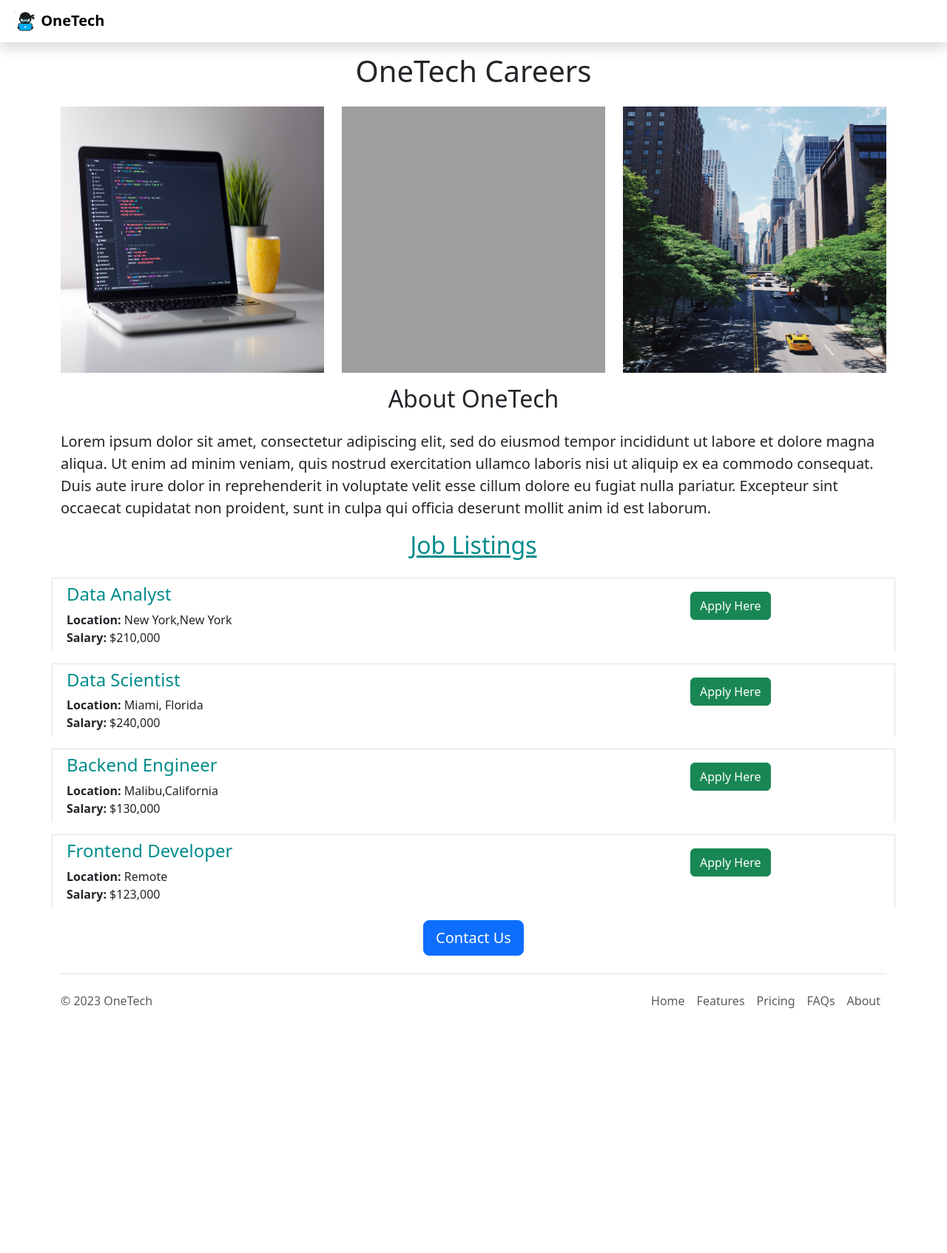
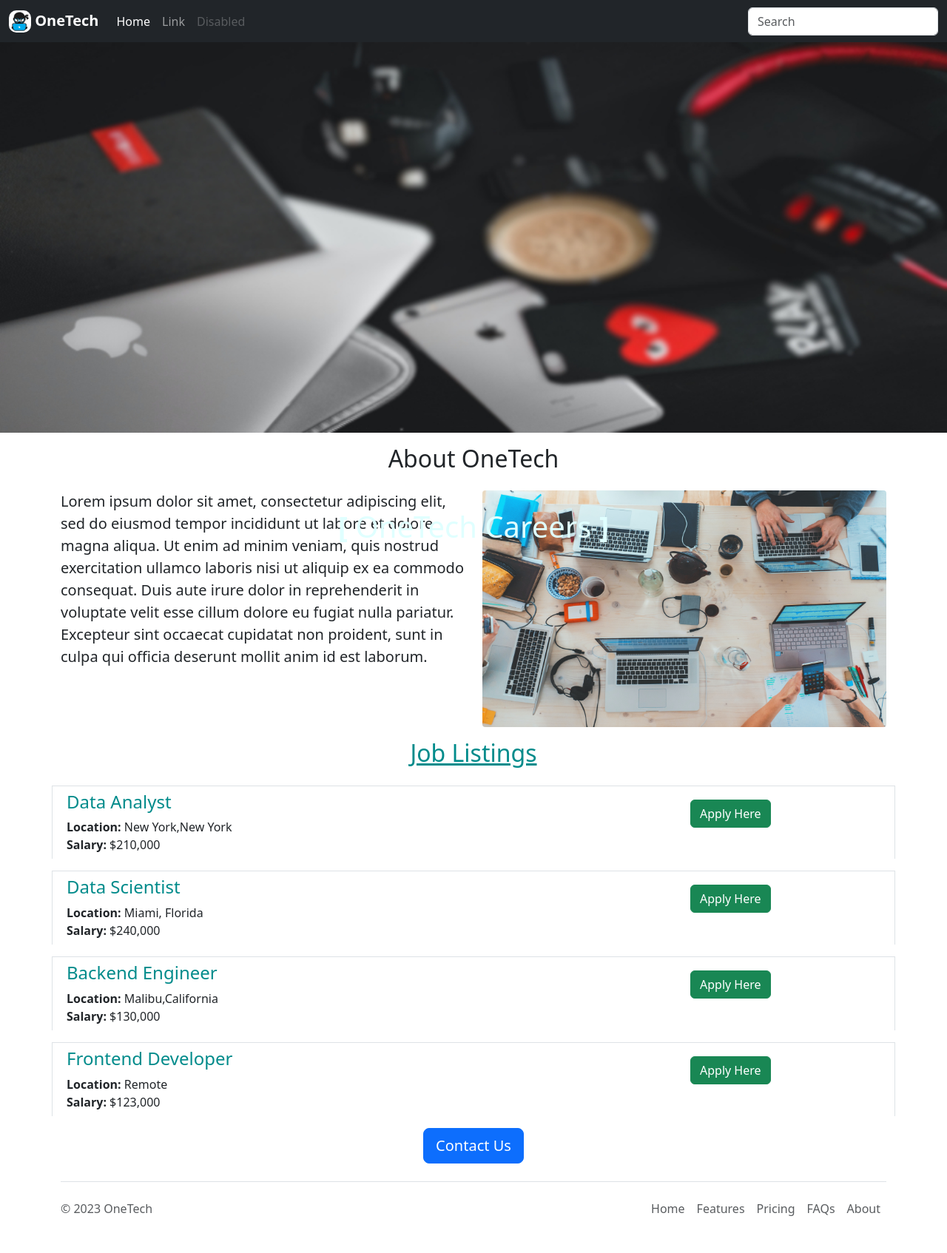
Before and after one commit to danielh59/careers-website, a Flask app: page / in a window 1280 px wide. Shown: the whole page at 74% size. Before the commit the page ends 1363 px from the top, so only its background shows below. Run offline with Flask 3, Linux system fonts and the light colour scheme.

Commit message:
changes to home & navbar advanced

```diff
--- a/templates/home.html
+++ b/templates/home.html
@@ -6,26 +6,27 @@
 		<title>OneTech Careers</title>
 		<link href="https://cdn.jsdelivr.net/npm/bootstrap@5.3.0-alpha3/dist/css/bootstrap.min.css" rel="stylesheet" integrity="sha384-KK94CHFLLe+nY2dmCWGMq91rCGa5gtU4mk92HdvYe+M/SXH301p5ILy+dN9+nJOZ" crossorigin="anonymous">
 		<style> #banner {
-			height: 360px;
 			width: 100%;
+			height: 320;
+		}
+		#header {
+			color:lightcyan;
 		}
 		</style>
 	</head>
 	<body>
-		{% include 'navbar_basic.html' %}
+		{% include 'navbar_advanced.html' %}
+		<div><img class="img-fluid mx-auto d-block" id="banner" src="static/cdg_darkbg_sm.jpg">
+			<h1 id="header" class="text-center mt-3 mb-4 carousel-caption"><b>[</b> {{company_name}} Careers <b>]</b> </h1>
+		</div>
 		<div class="container">
-			<div class="row">
-				<h1 class="text-center mt-3 mb-4"> {{company_name}} Careers</h1>
-				<div class="col-md-4"><img class="img-responsive" id="banner" src="http://127.0.0.1:5000/static/tech_home_banner.jpg" class="rounded">
-				</div>
-				<div class="col-md-4"><img id="banner" class="img-responsive" src="http://127.0.0.1:5000/static/woc_tech.jpg" class="rounded">
-				</div>
-				<div class="col-md-4"><img id="banner" class="img-responsive" src="http://127.0.0.1:5000/static/nyc.jpg" class="rounded">
+			<h2 class="text-center mt-3 mb-4"> About {{company_name}}</h2>
+			<div class="row mb-6">
+				<p class="lead col-6" > Lorem ipsum dolor sit amet, consectetur adipiscing elit, sed do eiusmod tempor incididunt ut labore et dolore magna aliqua. Ut enim ad minim veniam, quis nostrud exercitation ullamco laboris nisi ut aliquip ex ea commodo consequat. Duis aute irure dolor in reprehenderit in voluptate velit esse cillum dolore eu fugiat nulla pariatur. Excepteur sint occaecat cupidatat non proident, sunt in culpa qui officia deserunt mollit anim id est laborum.
+				</p>
+				<div class="col-md-6"><img class="img-responsive" style="height: 320px; width: 100%; border-radius: 4px;" src="http://127.0.0.1:5000/static/collab_pic.jpg">
 				</div>
 			</div>
-			<h2 class="text-center mt-3 mb-4"> About {{company_name}}</h2>
-			<p class="lead" > Lorem ipsum dolor sit amet, consectetur adipiscing elit, sed do eiusmod tempor incididunt ut labore et dolore magna aliqua. Ut enim ad minim veniam, quis nostrud exercitation ullamco laboris nisi ut aliquip ex ea commodo consequat. Duis aute irure dolor in reprehenderit in voluptate velit esse cillum dolore eu fugiat nulla pariatur. Excepteur sint occaecat cupidatat non proident, sunt in culpa qui officia deserunt mollit anim id est laborum.
-			</p>
 			<h2 class="text-center mt-3 mb-4" style="color:darkcyan"><u>Job Listings</u></h2>
 				<div>
 					{%for job in jobs%}
@@ -36,7 +37,7 @@
 				<button class="btn btn-primary btn-lg">Contact Us</button>
 			</div>
 
-	</div>
+		</div>
 	</body>
 	{% include 'footer.html' %}
 
--- a/templates/job_item.html
+++ b/templates/job_item.html
@@ -11,6 +11,6 @@
 		{% endif %}
 	</div>
 	<div class="col-3" style="padding-top: 11px;">
-		<button type="button" class="btn btn-success">Apply Here</button>
+		<a type="button" class="btn btn-success">Apply Here</a>
 	</div>
 </div>
--- a/templates/navbar_advanced.html
+++ b/templates/navbar_advanced.html
@@ -1,10 +1,9 @@
 <nav class="navbar navbar-expand-lg navbar-dark bg-dark" aria-label="Fifth navbar example">
     <div class="container-fluid">
-      <a class="navbar-brand" href="#">Expand at lg</a>
-      <button class="navbar-toggler" type="button" data-bs-toggle="collapse" data-bs-target="#navbarsExample05" aria-controls="navbarsExample05" aria-expanded="false" aria-label="Toggle navigation">
-        <span class="navbar-toggler-icon"></span>
-      </button>
-
+      <a class="navbar-brand" href="#">
+        <img src="static/tech_logo.jpg" alt="Logo" style="border-radius: 10px;" width="30" height="30" class="d-inline-block align-text-top">
+         <b>OneTech</b>
+       </a>
       <div class="collapse navbar-collapse" id="navbarsExample05">
         <ul class="navbar-nav me-auto mb-2 mb-lg-0">
           <li class="nav-item">
@@ -16,14 +15,6 @@
           <li class="nav-item">
             <a class="nav-link disabled">Disabled</a>
           </li>
-          <li class="nav-item dropdown">
-            <a class="nav-link dropdown-toggle" href="#" data-bs-toggle="dropdown" aria-expanded="false">Dropdown</a>
-            <ul class="dropdown-menu">
-              <li><a class="dropdown-item" href="#">Action</a></li>
-              <li><a class="dropdown-item" href="#">Another action</a></li>
-              <li><a class="dropdown-item" href="#">Something else here</a></li>
-            </ul>
-          </li>
         </ul>
         <form role="search">
           <input class="form-control" type="search" placeholder="Search" aria-label="Search">
```
Also changed, not shown: static/cdg_darkbg_sm.jpg (added), static/collab_pic.jpg (added), static/lap_phone.jpg (added), 1 other file.
